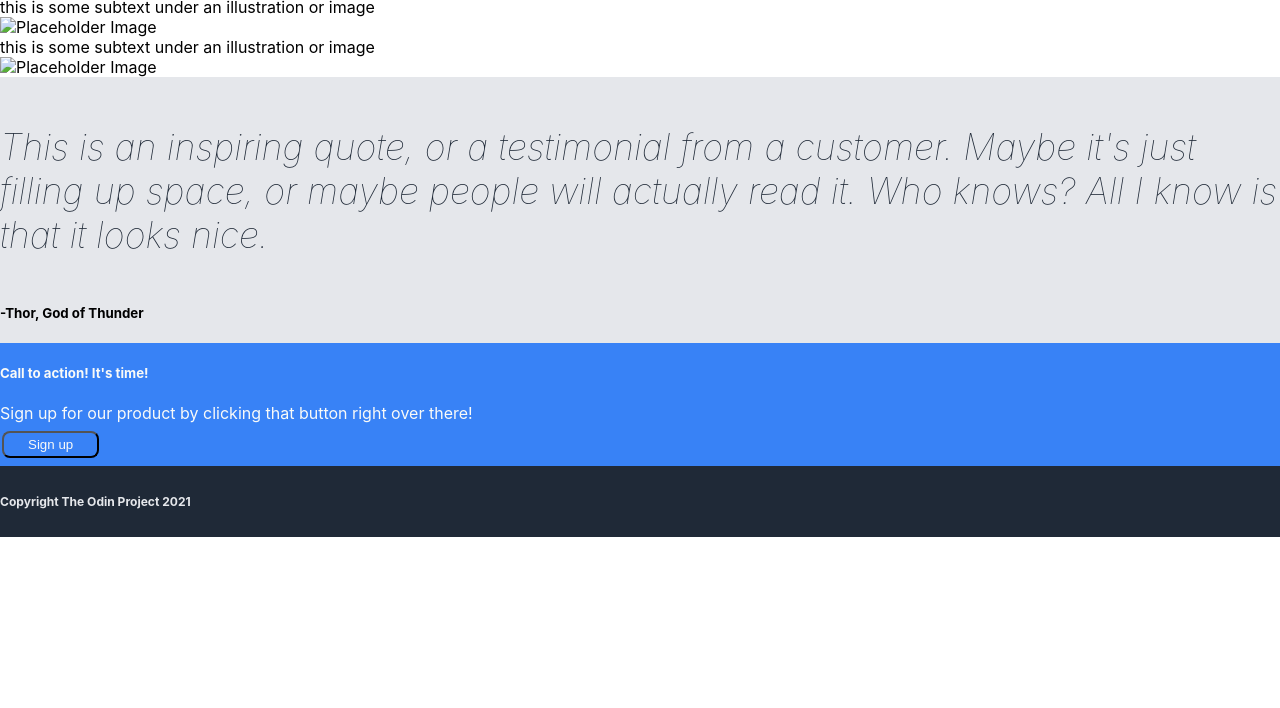
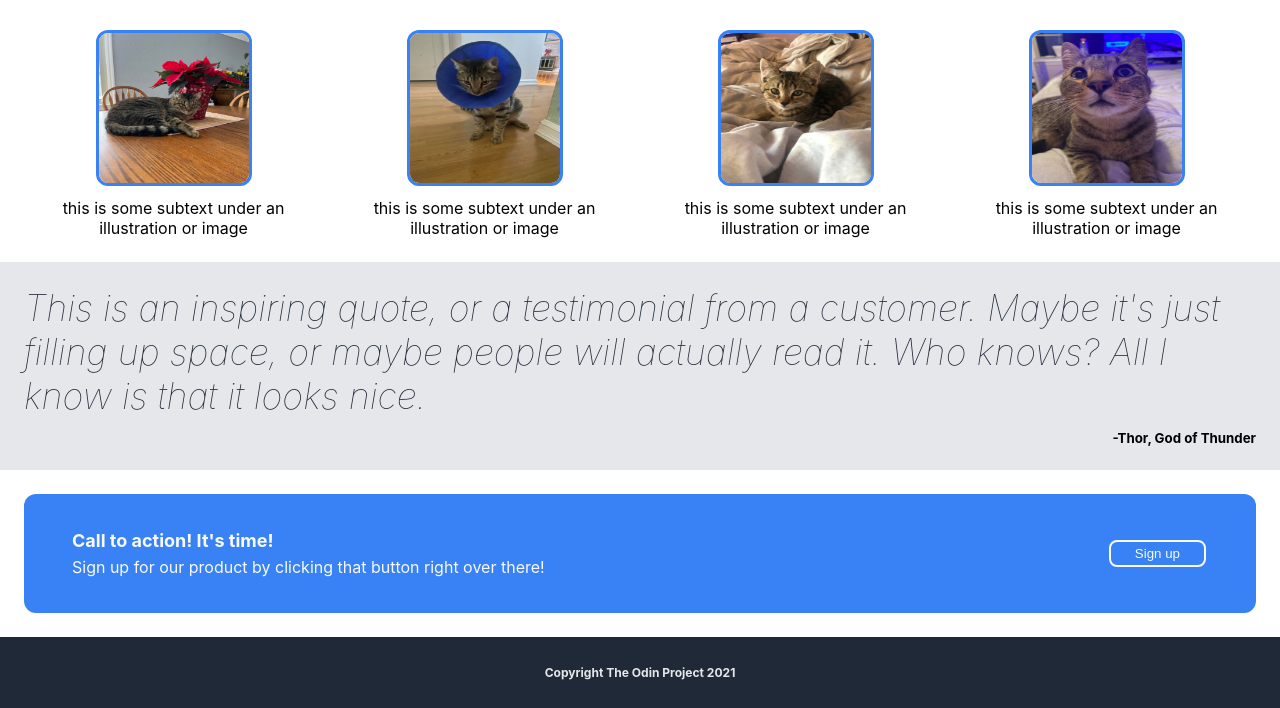
Before and after one commit to jmanginger98/odin-landing-page, a plain HTML site: page index.html in a window 1280 px wide. Shown: the part 411-1119 px from the top of the page. Before the commit the page ends 948 px from the top, so only its background shows below. Drawn offline with Linux system fonts and the light colour scheme.

Commit message:
Added cat photos, finished initial CSS

```diff
--- a/index.html
+++ b/index.html
@@ -10,7 +10,7 @@
 <body>
     <div class="section-01">
         <div class="header">
-            <h3>Header Logo</h3>
+            <h3>Junior The Wildcat</h3>
                 <ul>
                     <li>header link one</li>
                     <li>header link two</li>
@@ -23,30 +23,48 @@
                     <div class="secondary-text">This website has some subtext that goes here under the main title. It's a smaller font and color is lower contrast</div>
                     <button class="button-section-01">Sign up</button>
             </div>
-                <img class="hero-image" src="?" alt="Placeholder Image"></a>
+                <img class="hero-image" src="./images/Junior_01.jpg" alt="Placeholder Image"></a>
         </div>
     </div>
 
     <div class="section-02">
         <h2>Some random information.</h2>
-            <img src="?" alt="Placeholder Image"></a>
-                <div>this is some subtext under an illustration or image</div>
-                    <img src="?" alt="Placeholder Image"></a>
-                <div>this is some subtext under an illustration or image</div>
-                    <img src="?" alt="Placeholder Image"></a>
-                <div>this is some subtext under an illustration or image</div>
-                    <img src="?" alt="Placeholder Image"></a>
+            <div class="image-line">
+                <div class="image-combo">
+                    <img class="image-square" src="./images/Junior_02.jpg" alt="Placeholder Image"></a>
+                        <div class="image-text"> this is some subtext under an illustration or image</div>
+                </div>
+                <div class="image-combo">
+                    <img class="image-square" src="./images/Junior_03.jpg" alt="Placeholder Image"></a>
+                        <div class="image-text"> this is some subtext under an illustration or image</div>
+                </div>
+                <div class="image-combo">
+                    <img class="image-square" src="./images/Junior_04.jpg" alt="Placeholder Image"></a>
+                        <div class="image-text"> this is some subtext under an illustration or image</div>
+                </div>
+                <div class="image-combo">
+                    <img class="image-square" src="./images/Junior_05.jpg" alt="Placeholder Image"></a>
+                        <div class="image-text"> this is some subtext under an illustration or image</div>
+                </div>
+            </div>
     </div>
 
     <div class="section-03">
-        <h4>This is an inspiring quote, or a testimonial from a customer. Maybe it's just filling up space, or maybe people will actually read it. Who knows? All I know is that it looks nice.</h4>
-            <h5>-Thor, God of Thunder</h5>
+        <div class="quote">
+            <h4>This is an inspiring quote, or a testimonial from a customer. Maybe it's just filling up space, or maybe people will actually read it. Who knows? All I know is that it looks nice.</h4>
+                <h5 class="signature">-Thor, God of Thunder</h5>
+        </div>
     </div>
 
     <div class="section-04">
-        <h5>Call to action! It's time!</h5>
-            <div>Sign up for our product by clicking that button right over there!</div>
-                <button>Sign up</button>
+        <div class="call-to-action">
+            <div class="call-text">
+                <h5 class="call-main-text">Call to action! It's time!</h5>
+                    <div class="call-sub-text">Sign up for our product by clicking that button right over there!</div>
+            </div>
+                <button class="call-button">Sign up</button>
+
+        </div>
     </div>
 
     <div class="footer">
--- a/style.css
+++ b/style.css
@@ -28,6 +28,11 @@ h2 {
     font-size: 36px;
     font-weight: bolder;
     color: #1F2937;
+    display: flex;
+    justify-content: center;
+    align-items: center;
+    margin: 0px;
+    padding: 24px;
 }
 
 h3 {
@@ -40,10 +45,8 @@ h4 {
     font-weight: lighter;
     font-style: italic;
     color: #1F2937;
-}
-
-h5 {
-
+    justify-content: center;
+    align-items: center;
 }
 
 li, .secondary-text, .footer {
@@ -51,7 +54,7 @@ li, .secondary-text, .footer {
     color: #E5E7EB;
 }
 
-button, .section-04 {
+button{
     background-color: #3882F6;
     color: #F9FAF8;
 
@@ -72,19 +75,33 @@ button {
 }
 
 .section-02 {
-
+    display: flex;
+    flex-direction: column;
+    align-items: center;
+    justify-content: center;
+    flex: 1;
 }
 
 .section-03 {
     background-color: #E5E7EB;
+    display: flex;
+    align-items: center;
+    justify-content: center;
+    flex: 1;
 }
 
 .section-04 {
-
+    display: flex;
+    align-items: center;
+    justify-content: center;
+    flex: 1;
 }
 
 .footer {
     background-color: #1F2937;
+    display: flex;
+    align-items: center;
+    justify-content: center;
 }
 
 .header {
@@ -96,8 +113,10 @@ button {
 
 .hero-section {
     display: flex;
+    justify-content: center;
     gap: 32px;
     padding: 24px;
+    flex: 1;
 }
 
 .hero-text, .secondary-text {
@@ -115,4 +134,90 @@ button {
     display: flex;
     align-items: center;
     justify-content: flex-start;
+    height: 200px;
+    width: 800px;
+    flex: 0;
 }
+
+.image-line {
+    display: flex;
+    padding: 24px;
+    gap: 12px;
+}
+
+.image-combo {
+    display: flex;
+    flex-direction: column;
+    justify-content: center;
+    align-items: center;
+    gap: 12px;
+}
+
+.image-text, .image-square {
+    display: flex;
+}
+
+.image-square {
+    height: 150px;
+    width: 150px;
+    border-radius: 12px;
+    border-style: solid;
+    border-color: #3882F6;
+}
+
+.image-text {
+    text-align: center;
+    flex-wrap: wrap;
+}
+
+.quote {
+    display: flex;
+    flex-direction: column;
+    padding: 24px;
+    gap: 12px;
+
+}
+
+h4, .signature {
+    display: flex;
+    margin: 0px;
+}
+
+.signature {
+    justify-content: flex-end;
+    align-items: center;
+}
+
+.call-to-action {
+    display: flex;
+    justify-content: space-between;
+    align-items: center;
+    background-color: #3882F6;
+    gap: 32px;
+    padding: 36px 48px;
+    margin: 24px;
+    border-radius: 12px;
+    flex: 1;
+}
+
+.call-text{
+    color: #F9FAF8;
+    display: flex;
+    flex-direction: column;
+    gap: 6px;
+}
+
+.call-main-text, .call-sub-text {
+    display: flex;
+    margin: 0px;
+}
+
+.call-main-text {
+    font-size: 18px;
+}
+
+.call-button {
+    display: flex;
+    border-style: solid;
+    border-color: #F9FAF8;
+}
```
Also changed, not shown: images/Junior_01.jpg (added), images/Junior_02.jpg (added), images/Junior_03.jpg (added), images/Junior_04.jpg (added), images/Junior_05.jpg (added), images/Junior_06.jpg (added).
